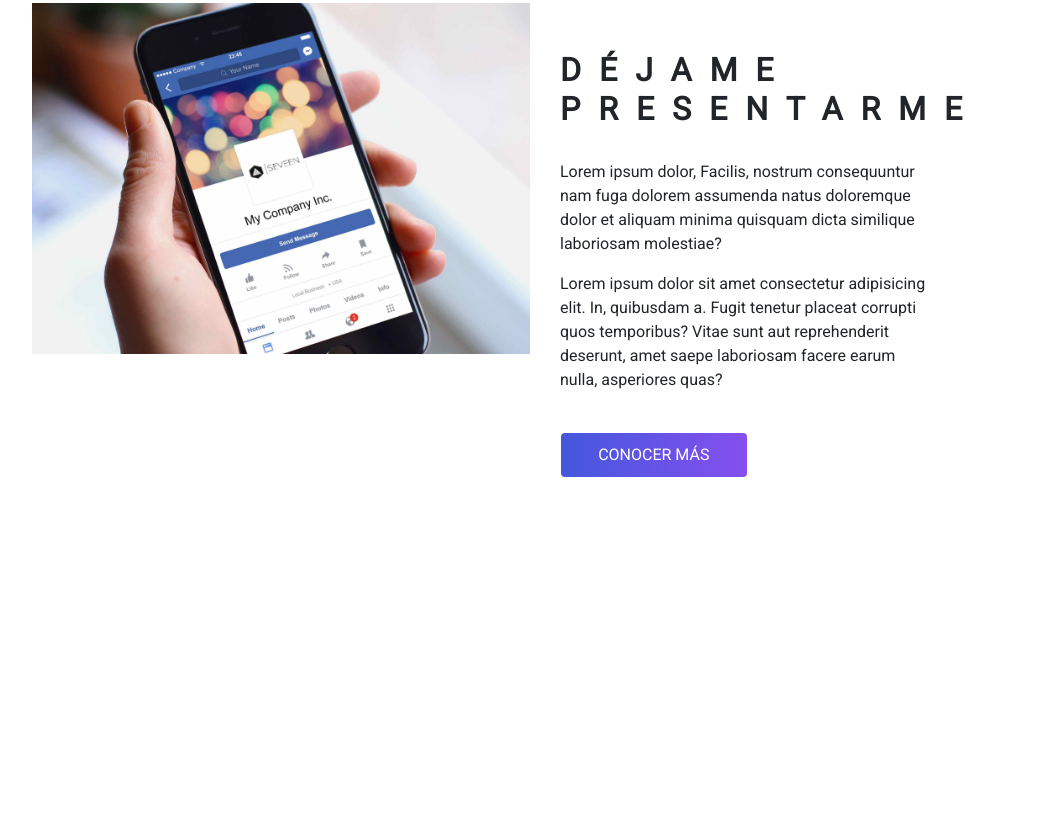
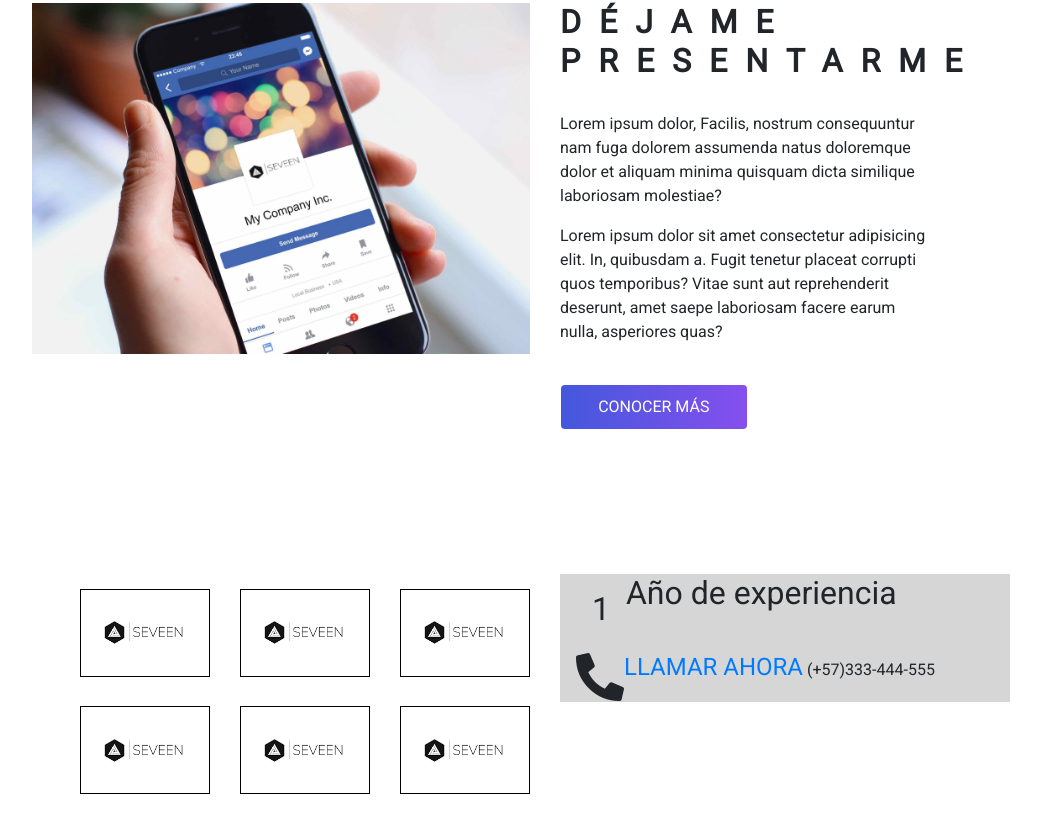
Before and after one commit to StyvenSoft/White-portfolio, a website: page index.html in a window 1280 px wide. Shown: the part 652-1477 px from the top of the page, without its empty margins (95-1136 px from the left). Before the commit the page ends 1258 px from the top, so only its background shows below. Drawn offline with nearby package versions, Linux system fonts and the light colour scheme.

Commit message:
experience area

```diff
--- a/css/partials/_global.css
+++ b/css/partials/_global.css
@@ -1,4 +1,10 @@
-
+body{
+    font-family: 'Roboto', sans-serif;
+}
+h2 span{
+    letter-spacing: 18px;
+    font-weight: 600;
+}
 
 .button{
     padding: .5rem 2.2rem;
--- a/css/style.css
+++ b/css/style.css
@@ -1,9 +1,6 @@
 @import url(./partials/_variables.css);
 @import url(./partials/_global.css);
 
-body{
-    font-family: 'Roboto', sans-serif;
-}
 .navbar{
     padding: 1rem 8rem;
 }
@@ -44,7 +41,33 @@ body{
 .about-content{
     padding: 8rem 7rem;
 }
-h2 span{
-    letter-spacing: 18px;
-    font-weight: 600;
+
+.brand-content{
+    padding: 1rem 10rem;
+    margin-bottom: 4rem;
 }
+.first-row .col-lg-4{
+    display: flex;
+    justify-content: center;
+}
+.col-lg-4 .singlebrand{
+    border: 1px solid black;
+    text-align: center;
+    padding: 1.8rem 0;
+    margin: .9rem 0;
+    /* width: 180px;
+    height: 100px; */
+    cursor: pointer;
+    transition: transform .4s ease;
+}
+.singlebrand > img{
+    width: 70%;
+}
+.singlebrand:hover{
+    box-shadow: 0 0 15px 0 rgb(56, 56, 56);
+    transform: scale(1.1);
+}
+.experience{
+    padding-left: 1rem;
+    background-color: rgb(214, 214, 214);
+}
--- a/index.html
+++ b/index.html
@@ -70,13 +70,13 @@
         <section class="about-content">
             <div class="container-fluid">
                 <div class="row">
-                    <div class="col-lg-6 col-md-12">
+                    <div class="col-lg-6 col-md-12 pb-5">
                         <section class="about-img">
                             <img src="./img/Captura02.PNG" alt="Imagen About" class="img-fluid">
                         </section>
                     </div>
                     <div class="col-lg-6 col-md-12 about-title">
-                        <h2 class="text-uppercase pt-5">
+                        <h2 class="text-uppercase">
                             <span>Déjame presentarme</span>
                         </h2>
                         <article class="paragraph py-4 w-75">
@@ -88,6 +88,47 @@
                 </div>
             </div>
         </section>
+        <section class="brand-content">
+            <div class="container-fluid">
+                <div class="row">
+                    <div class="col-xl-6 col-lg-12 col-md-12">
+                        <div class="first-row row">
+                            <div class="col-lg-4 col-mg-6 col-sm-6">
+                                <div class="singlebrand"><img src="./img/logoC.PNG" alt="Logo 1"></div>
+                            </div>
+                            <div class="col-lg-4 col-mg-6 col-sm-6">
+                                <div class="singlebrand"><img src="./img/logoC.PNG" alt="Logo 2"></div>
+                            </div>
+                            <div class="col-lg-4 col-mg-6 col-sm-6">
+                                <div class="singlebrand"><img src="./img/logoC.PNG" alt="Logo 3"></div>
+                            </div>
+                            <div class="col-lg-4 col-mg-6 col-sm-6">
+                                <div class="singlebrand"><img src="./img/logoC.PNG" alt="Logo 1"></div>
+                            </div>
+                            <div class="col-lg-4 col-mg-6 col-sm-6">
+                                <div class="singlebrand"><img src="./img/logoC.PNG" alt="Logo 2"></div>
+                            </div>
+                            <div class="col-lg-4 col-mg-6 col-sm-6">
+                                <div class="singlebrand"><img src="./img/logoC.PNG" alt="Logo 3"></div>
+                            </div>
+                        </div>
+                    </div>
+                    <div class="col-xl-6 col-lg-12 col-md-12">
+                        <section class="experience">
+                            <div class="d-flex flex-row years-area">
+                                <h2 class="p-3 years">1</h2>
+                                <h2><p>Año de experiencia</p></h2>
+                            </div>
+                            <div class="d-flex flex-row flex-wrap call-area">
+                                <span> <i class="fas fa-phone-alt fa-3x"></i> </span>
+                                <div class="call-now"><a href="#" class="text-uppercase h4 font-roboto">Llamar ahora</a>
+                                <span class="font-roboto py-2">(+57)333-444-555</span></div>
+                            </div>
+                        </section>
+                    </div>
+                </div>
+            </div>
+        </section>
     </main>
 
     <script src="./js/bootstrap.min.js"></script>
```
Also changed, not shown: img/Captura13.PNG, img/Captura14.PNG.
